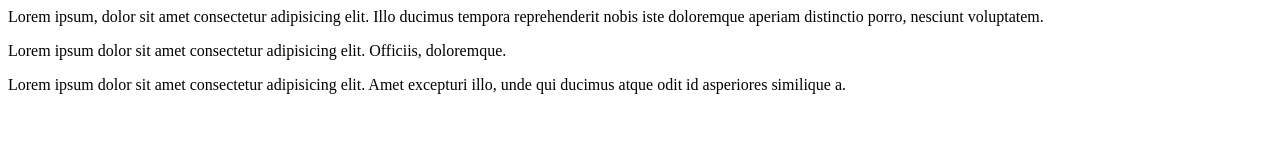
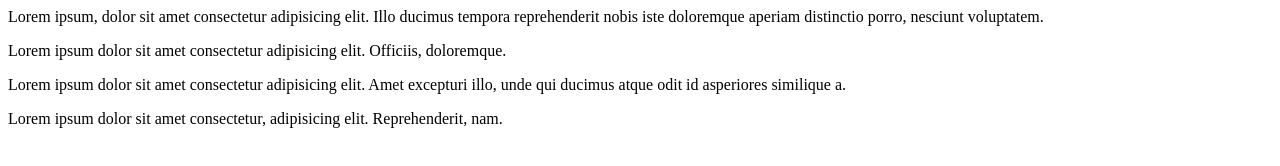
Before and after one commit to Mominsarder/new-profect, a plain HTML site: page index.html in a window 1280 px wide. Drawn offline with Linux system fonts and the light colour scheme.

Commit message:
added paragraph-3

```diff
--- a/index.html
+++ b/index.html
@@ -17,6 +17,10 @@
       Lorem ipsum dolor sit amet consectetur adipisicing elit. Amet excepturi
       illo, unde qui ducimus atque odit id asperiores similique a.
     </p>
+    <p>
+      Lorem ipsum dolor sit amet consectetur, adipisicing elit. Reprehenderit,
+      nam.
+    </p>
   </head>
   <body></body>
 </html>
```
